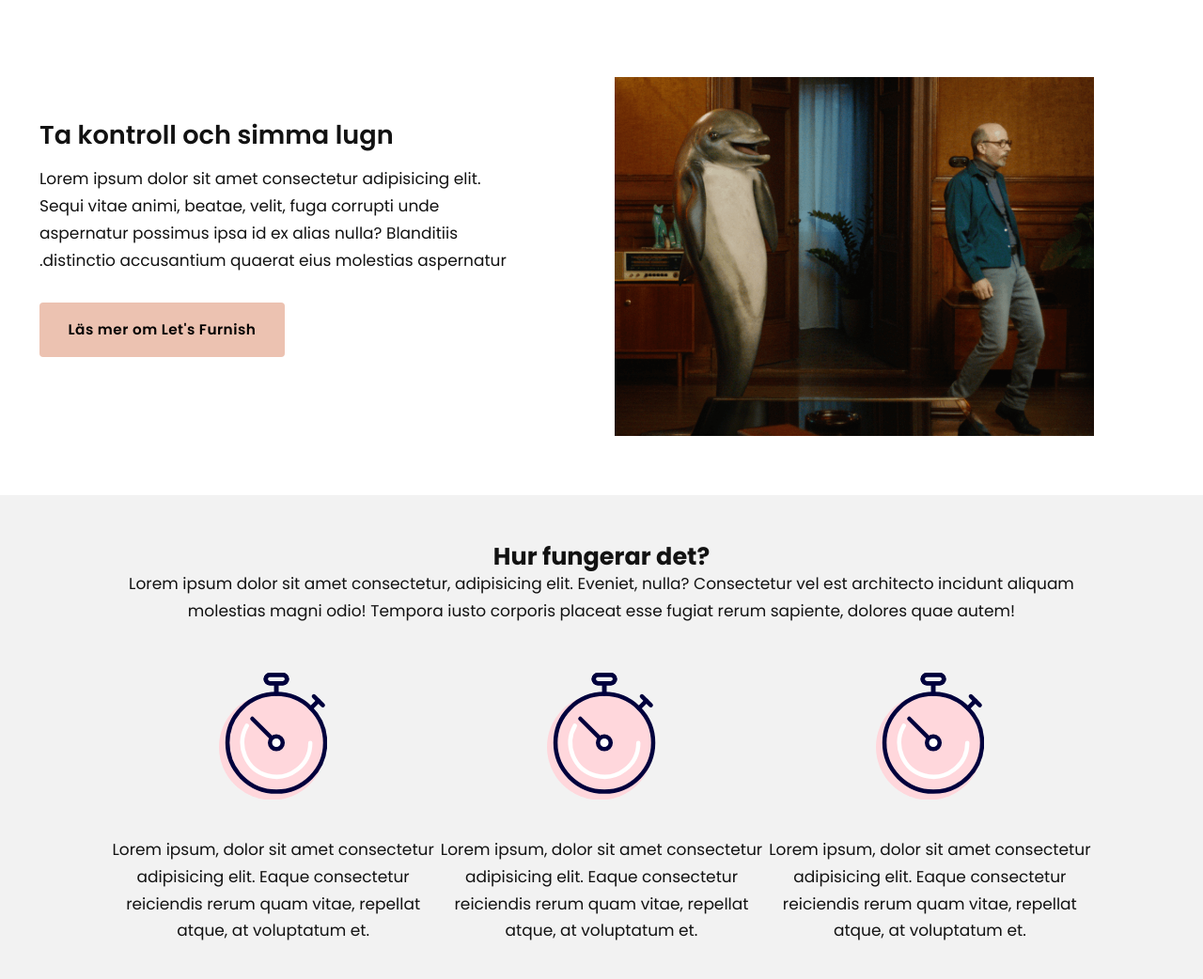
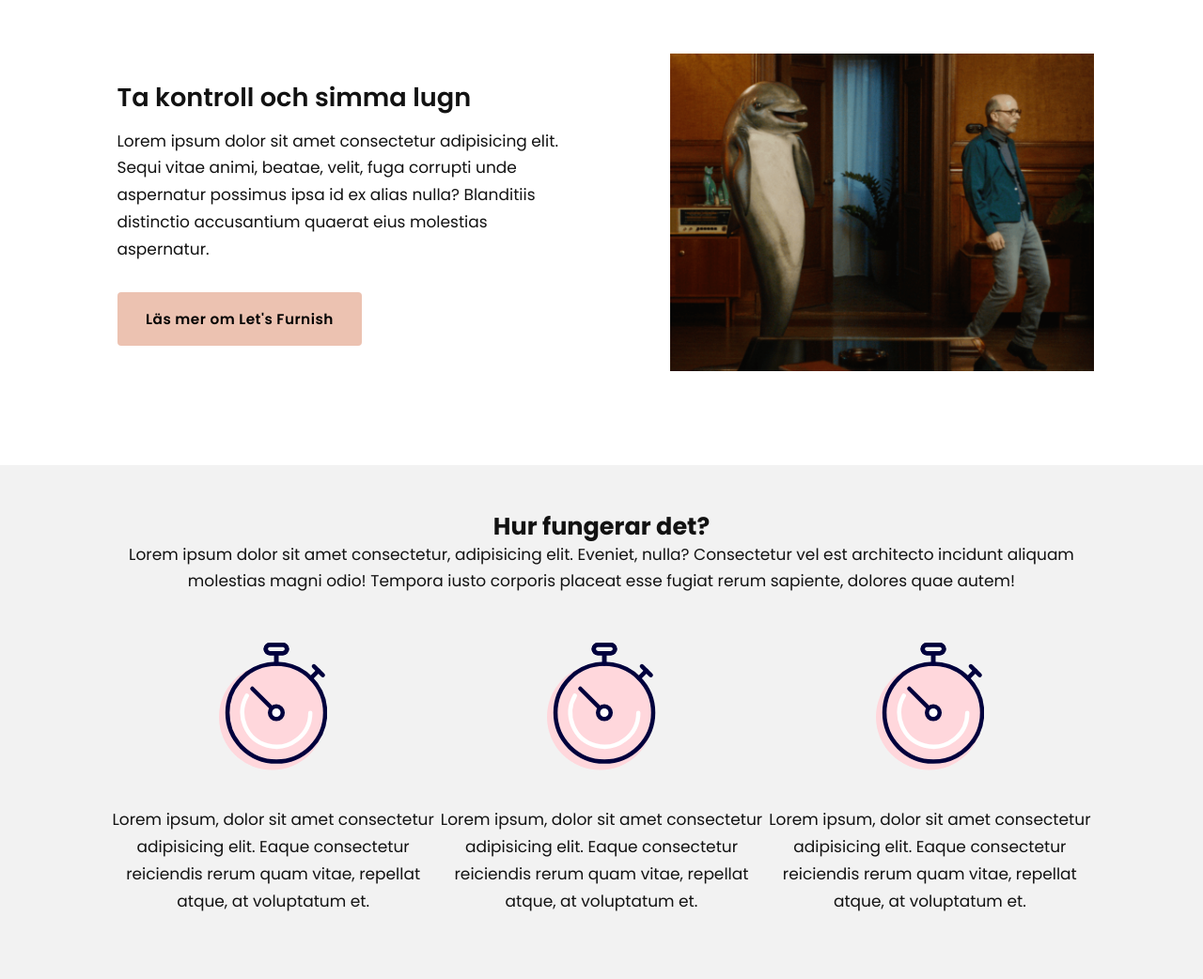
Before and after one commit to peyronoscar/lets-furnish, a Gatsby site: page / in a window 1280 px wide. Shown: the part 1327-2369 px from the top of the page at 94% size. Built offline with nearby package versions, Linux system fonts and the light colour scheme; Gatsby itself is replaced by a stand-in of ours.

Commit message:
fixed grid index

```diff
--- a/src/components/pages/index/GridBox.js
+++ b/src/components/pages/index/GridBox.js
@@ -8,6 +8,10 @@ import { Container, Button } from '../../'
 
 const GridWrapper = styled.div`
    padding: 2.4em 0;
+
+   @media ${props => props.theme.breakpoints.md } {
+      padding: 2.7em 0;
+   }
 `
 
 const GridInner = styled.div`
@@ -15,21 +19,22 @@ const GridInner = styled.div`
 `
 
 const GridRow = styled.div`
-   display: grid;
-   grid-template-columns: 1fr;
+   display: flex;
+   flex-wrap: wrap;
+   flex-direction: row-reverse;
+   justify-content: space-between;
    align-items: center;
    padding: 1.25em 0;
 
    @media ${props => props.theme.breakpoints.md } {
       text-align: left;
-      grid-template-columns: repeat(12, 1fr);
-      grid-gap: 6em;
-      direction: rtl;
+      padding: 3.2em 0;
    }
 `
 
 const Text = styled.div`
    padding: 0 .5em;
+   flex: 0 0 100%;
 
    h2{
       font-size: 1.6rem;
@@ -43,13 +48,13 @@ const Text = styled.div`
    }
 
    @media ${props => props.theme.breakpoints.md } {
-      grid-column: span 6;
-      padding: 0;
+      flex: 0 0 48%;
    }
 `
 
 
 const Image = styled.div`
+   flex: 0 0 100%;
    margin-top: 2.5em;
    text-align: center;
 
@@ -65,7 +70,8 @@ const Image = styled.div`
    }
 
    @media ${props => props.theme.breakpoints.md } {
-      grid-column: span 6;
+      flex: 0 0 43%;
+      margin-top: 0;
 
       &.hidden-mobile{
          display: block;
--- a/src/components/pages/index/Services.js
+++ b/src/components/pages/index/Services.js
@@ -25,7 +25,7 @@ const Item = styled.div`
 
    svg{
       width: 33%;
-      max-width: 130px;
+      max-width: 120px;
       height: auto;
       margin-bottom: 2em;
    }
--- a/src/themes/theme.js
+++ b/src/themes/theme.js
@@ -30,12 +30,12 @@ export default {
          default: "100%",
          sm: "94%",
          md: "96%",
-         lg: "80%",
+         lg: "85%",
          xl: "85%",
          ul: "85%",
       },
       padding: "20px",
-      maxWidth: "1400px"
+      maxWidth: "1300px"
    },
    fonts: {
       sizes:{
@@ -47,5 +47,5 @@ export default {
          ul: "18px",
       }
    },
-   maxWidth: "1400px"
+   maxWidth: "1300px"
 }
```
